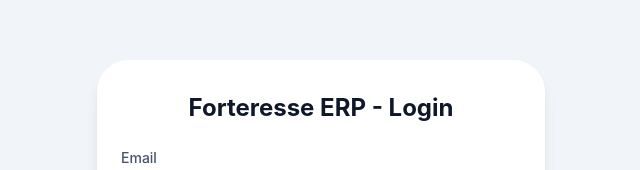
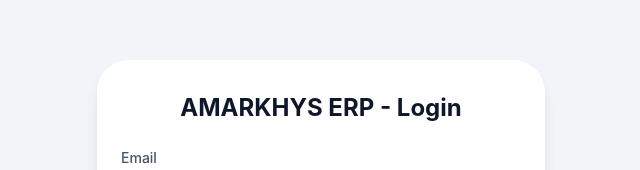
Before and after one commit to Dagry1965/forteresse, a Next.js app in the folder apps/web/: page /login in a window 1280 px wide. Shown: the part 182-352 px from the top of the page, without its empty margins (319-959 px from the left). Built offline with nearby package versions, Linux system fonts and the light colour scheme; no server answers.

Commit message:
feat(branding): replace visible Forteresse labels with AMARKHYS

```diff
--- a/apps/web/components/Layout.tsx
+++ b/apps/web/components/Layout.tsx
@@ -50,7 +50,7 @@
 
         {/* LOGO */}
         <div className="p-6 text-xl font-bold border-b border-[oklch(0.35_0_0)] tracking-wide">
-          forteresse <span className="text-[oklch(0.65_0.15_260)]">erp</span>
+          AMARKHYS <span className="text-[oklch(0.65_0.15_260)]">ERP</span>
         </div>
 
         {/* NAVIGATION */}
--- a/apps/web/components/sidebar.tsx
+++ b/apps/web/components/sidebar.tsx
@@ -25,7 +25,7 @@
       {/* HEADER */}
       <div className="px-6 py-6 border-b border-[oklch(0.35_0_0)]">
         <h1 className="text-xl font-bold tracking-wide">
-          forteresse <span className="text-[oklch(0.65_0.15_260)]">erp</span>
+          AMARKHYS <span className="text-[oklch(0.65_0.15_260)]">ERP</span>
         </h1>
 
         <p className="mt-2 text-sm text-[oklch(0.85_0_0)]">
--- a/apps/web/pages/booking.tsx
+++ b/apps/web/pages/booking.tsx
@@ -120,7 +120,7 @@
         </h1>
 
         <p className="mt-2 text-[oklch(0.45_0_0)]">
-          Votre garage Forteresse à votre service
+          Votre garage AMARKHYS à votre service
         </p>
       </div>
 
--- a/apps/web/pages/login.tsx
+++ b/apps/web/pages/login.tsx
@@ -79,7 +79,7 @@
         className="w-full max-w-md rounded-2xl bg-white px-6 py-8 shadow-lg"
       >
         <h2 className="mb-6 text-center text-2xl font-bold text-slate-900">
-          Forteresse ERP - Login
+          AMARKHYS ERP - Login
         </h2>
 
         {error && (
```
